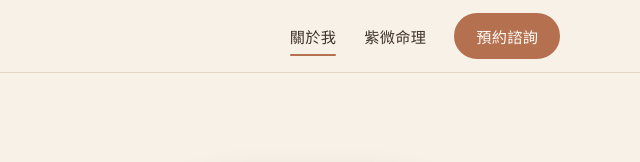
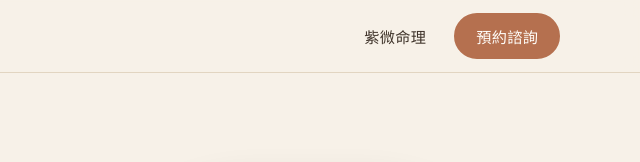
Before and after one commit to yellow598/bian-consult, a plain HTML site: page about.html in a window 1280 px wide. Shown: the top 162 px of the page, 640-1280 px from the left. Drawn offline with Linux system fonts and the light colour scheme.

Commit message:
Temporarily hide About link; logo points to ziwei page
Co-Authored-By: Claude Sonnet 5.5 <noreply@anthropic.com>

```diff
--- a/about.html
+++ b/about.html
@@ -249,6 +249,6 @@
     </main>
 
     <footer class="site-footer"></footer>
-    <script src="assets/js/main.js?v=14"></script>
+    <script src="assets/js/main.js?v=15"></script>
   </body>
 </html>
--- a/assets/js/main.js
+++ b/assets/js/main.js
@@ -23,7 +23,8 @@ const SITE = {
 const NAV = [
   // Demo 期間暫時隱藏首頁、AI 數位顧問（要恢復就取消註解）
   // { key: "index", href: "./", label: "首頁" },
-  { key: "about", href: "about", label: "關於我" },
+  // 暫時隱藏關於我（要恢復就取消註解，並把下方 logo 連結改回 about）
+  // { key: "about", href: "about", label: "關於我" },
   // { key: "digitalconsultant", href: "digitalconsultant", label: "AI 數位顧問" },
   { key: "lifemap", href: "lifemap", label: "紫微命理" },
 ];
@@ -42,7 +43,7 @@ function renderHeader() {
   ).join("");
   return `
   <div class="container">
-    <a class="logo" href="about"><img class="logo-mark" src="favicon.svg" alt="" width="40" height="40" /><span class="logo-text">${SITE.brand}</span></a>
+    <a class="logo" href="lifemap"><img class="logo-mark" src="favicon.svg" alt="" width="40" height="40" /><span class="logo-text">${SITE.brand}</span></a>
     <button class="nav-toggle" aria-label="開啟選單" aria-expanded="false">☰</button>
     <nav class="nav">
       ${links}
```
Also changed, not shown: contact.html (+1 -1 lines), digitalconsultant.html (+1 -1 lines), index.html (+1 -1 lines), lifemap.html (+1 -1 lines), paipan.html (+1 -1 lines).
